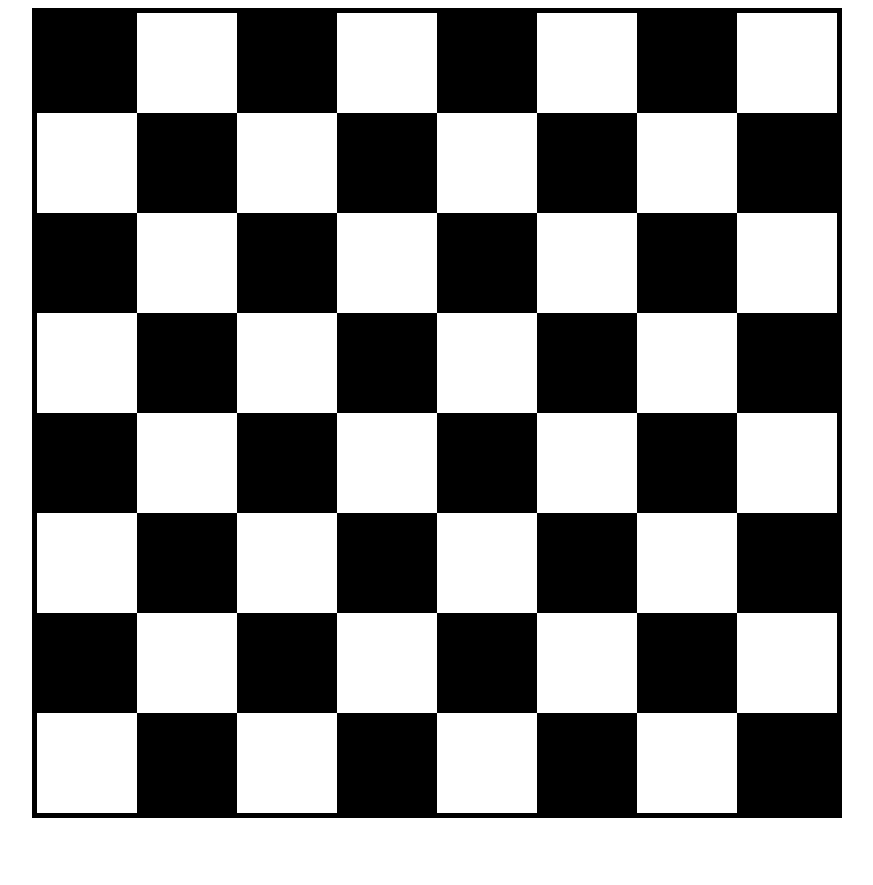
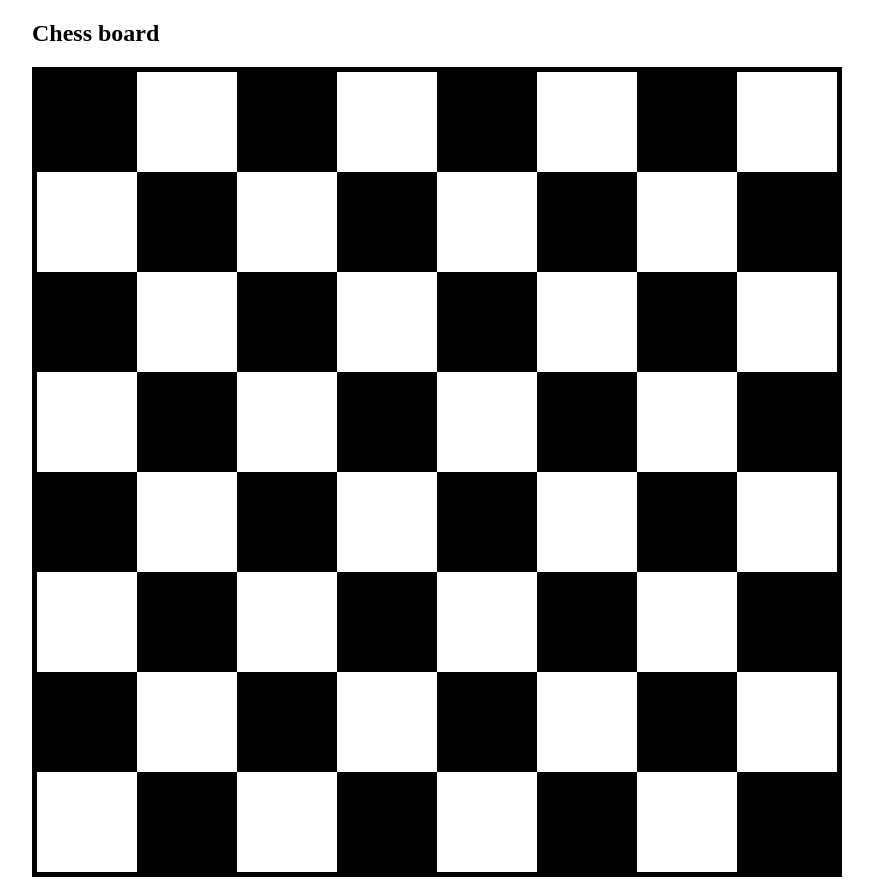
Before and after one commit to chandrasudiksha/ChessBoard, a plain HTML site: page index.html in a window 1280 px wide. Shown: the whole page, without its empty margins (68-941 px from the left). Before the commit the page ends 826 px from the top, so only its background shows below. Drawn offline with Linux system fonts and the light colour scheme.

Commit message:
Update index.html

```diff
--- a/index.html
+++ b/index.html
@@ -7,7 +7,7 @@
   </head>
 
 <body>
-
+   <h2>Chess board</h2>
   <div class="container">
     <div class="white"></div>
     <div class="black"></div>
```
